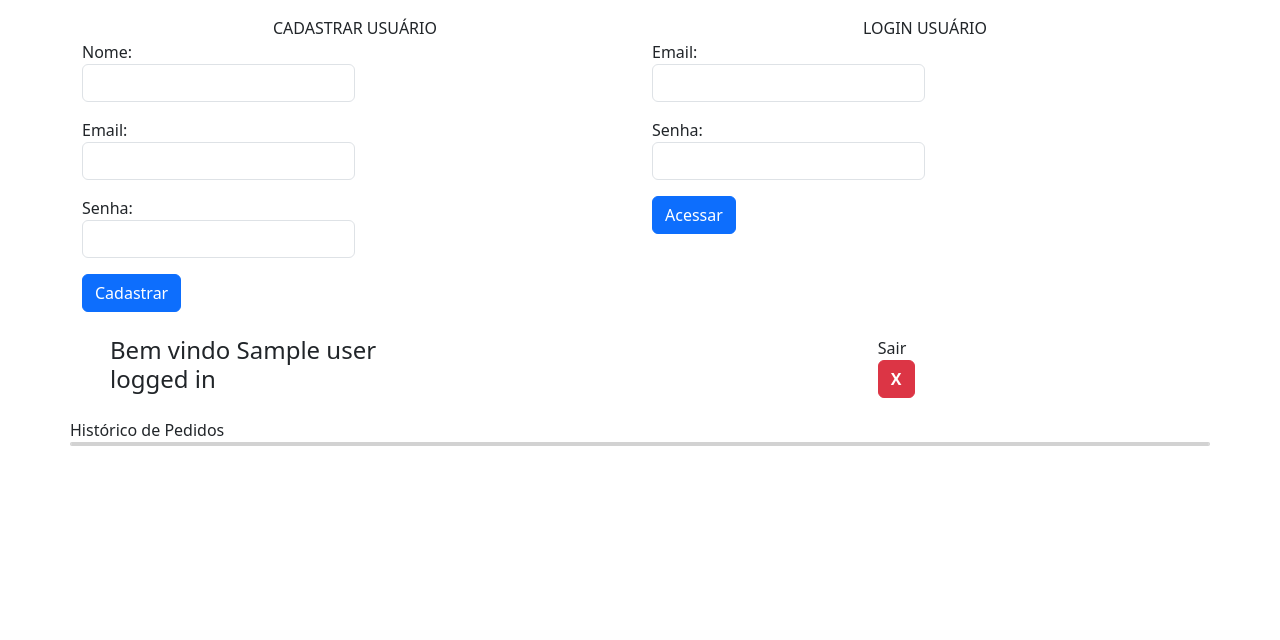
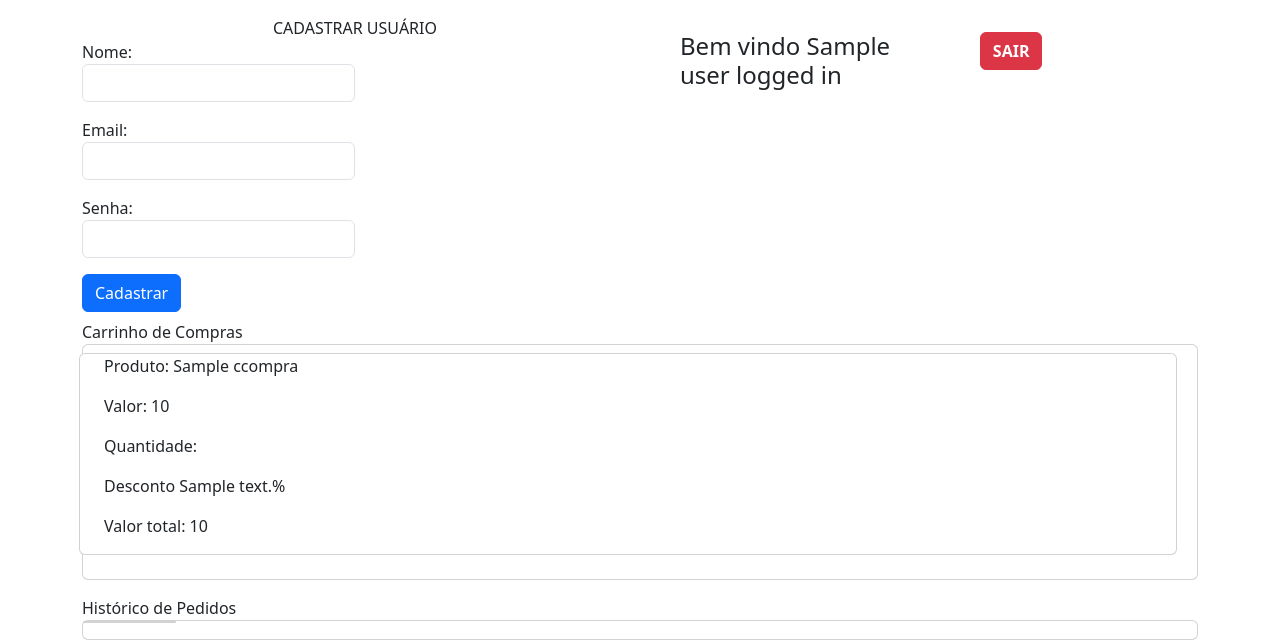
Before and after one commit to garpereira/projeto_redis_aibd, a Flask app: template templates/account.html in a window 1280 px wide. Shown: the part 170-810 px from the top of the page. Before the commit the page ends 616 px from the top, so only its background shows below. Run offline with Flask 3, Linux system fonts and the light colour scheme; the template is opened without the code that fills it: most values are stand-ins (such as "Sample title", 1, 10 or a date in 2020).

Commit message:
feat: Carrinho de Compras, Template, Sessão
Foi realizada uma alteração em como a sessão estava sendo definida, pois quando colocado o usuário inteiro na sessão extrapolava o limite de bytes do cabeçalho, dessa forma foi deixado somente o email como chave da sessão e com isso a extração das informações do usuário é possível.
- Criado o Carrinho de Compras, ainda com esqueleto básico de front-end, mas o backend esta funcional
- É possível adicionar produtos ao carrinho de compras de um usuário
- Checagem se o usuário está logado para realizar a compra
- É necessári realizar correções no frontend, na rota account e nas mensagens de sucesso e falha da compra no index
- Adicionado as chaves na estrutura do usuario desconto, valor_desconto para evitar ter que ficar fazendo verificacoes se a chave existe ou não
- Adicionado a verificacao > 0.0 no frontend para verificar se há desconto ativo
- Adicionada a função get_single_product que retorna somente um produto pesquisado
p
- Criada a funcao update_user_session que atualiza as informacoes de carrinho e historico de pedidos do usuário, é necessário para atualizar as informacoes de promoções
- Pequenas mudanças no frontend

```diff
--- a/app.py
+++ b/app.py
@@ -1,8 +1,9 @@
-from flask import Flask, render_template, request, redirect, url_for, session
+from flask import Flask, render_template, request, redirect, url_for, session, send_from_directory
 import redis
 import base64
 import json
-from datetime import datetime
+from datetime import datetime, timedelta
+from os.path import join
 
 # Iniciando a aplicação Flask
 app = Flask(__name__)
@@ -28,17 +29,38 @@ def index():
     message = request.args.get('message')
     message_promo = request.args.get('message_promo')
     message_delete = request.args.get('message_delete')
+    message_login = request.args.get('message_login')
 
-    return render_template('index.html', product_list=products, message=message, message_promo=message_promo, message_delete=message_delete)
+    return render_template('index.html', product_list=products, message=message, message_promo=message_promo, message_delete=message_delete, message_login=message_login)
+
+@app.route('/static/<path:filename>')
+def static_files(filename):
+    response = send_from_directory('static', filename)
+    response.cache_control.max_age = timedelta(days=1)
+    return response
 
 @app.route('/account')
 def account():
     message_user_register = request.args.get('message_user_register')
     message_user_login = request.args.get('message_user_login')
-    try:
-        user_logged_in = session['username']
-    except:
-        user_logged_in = None
+
+
+    if 'username' in session.keys():
+        user_logged_in = update_user_session()
+        discounts = get_all_discounts()
+
+        products_ = []
+        for product_name in user_logged_in['carrinho_compra']:
+            products_.append(get_single_product(product_name))
+            for discount in discounts:
+                if discount['nome'] == products_[-1]['nome']:
+                    products_[-1]['desconto'] = discount['desconto']
+                    products_[-1]['valor_desconto'] = round(float(products_[-1]['valor']) * (1 - float(discount['desconto']) / 100), 2)
+                    products_[-1]['tempo_expiracao'] = discount['tempo_expiracao']
+
+        user_logged_in['carrinho_compra'] = products_
+    else:
+        user_logged_in = False
 
     return render_template('account.html', message_user_register=message_user_register, message_user_login=message_user_login, user_logged_in=user_logged_in)
 
@@ -49,13 +71,18 @@ def create_product(nome, valor, quantidade, imagem):
             imagem_base64 = base64.b64encode(imagem_data).decode('utf-8')
 
         else:
-            imagem_base64 = "..."
+            pattern_path = join(app.static_folder, 'images/logo_.png')
+            with open(pattern_path, 'rb') as img_file:
+                imagem_data = img_file.read()
+                imagem_base64 = base64.b64encode(imagem_data).decode('utf-8')
 
         produto = {
             'nome': nome,
             'valor': valor,
             'quantidade': quantidade,
-            'imagem': imagem_base64
+            'imagem': imagem_base64,
+            'desconto': 0.0,
+            'valor_desconto': 0.0
         }
         redis_cnn.hset(f'produto:{nome}', mapping=produto)  # O nome do produto será a chave do hash
 # Exemplo de uso:
@@ -71,6 +98,9 @@ def handle_create_product():
     create_product(nome, valor, quantidade, imagem)
     message = "Produto cadastrado com sucesso!"
     return redirect(url_for('index', message=message))
+
+def get_single_product(product_name):
+    return redis_cnn.hgetall(f'produto:{product_name}')
 
 def get_product_names():
     # Usa SCAN para iterar sobre todas as chaves
@@ -172,12 +202,21 @@ def login_user(email, senha):
             usuario = redis_cnn.hgetall(f'usuario:{email}')
             if senha == usuario['senha']:
                 # Inicia a sessão do usuario
-                session['username'] = usuario
+                session['username'] = {'email':usuario['email']}
                 return 'success'
             else:
                 return 'failure'
         else:
             return 'failure'
+
+def update_user_session():
+    if 'username' in session.keys():
+        usuario = redis_cnn.hgetall(f'usuario:{session["username"]["email"]}')
+        carrinho_ = json.loads(redis_cnn.hget(f'usuario:{session["username"]["email"]}', 'carrinho_compra'))
+        historico_ = json.loads(redis_cnn.hget(f'usuario:{session["username"]["email"]}', 'historico_pedidos'))
+        usuario['carrinho_compra'] = carrinho_
+        usuario['historico_pedidos'] = historico_
+        return usuario
 
 @app.route('/logout', methods=['POST'])
 def logout_user():
@@ -193,18 +232,18 @@ def delete_product(product_name):
     message = f'Produto {product_name} excluído com sucesso!'
     return redirect(url_for('index', message_delete=message))
 
-@app.route('/add_to_cart/<product>', methods=['POST'])
-def add_to_cart(product):
-    # Verifica se há usuário logado
-    if session['username']:
-        # Pegar o usuário da sessão
-        usuario = session['username']
-        # Adicionar o produto em seu carrinho
-
-
+@app.route('/add_to_cart/?<product_name>', methods=['POST'])
+def add_to_cart(product_name):
+    # Verifica se há usuário logado, então atualiza o carrinho
+    if 'username' in session.keys():
+        user = session['username']
+        cart_shop = json.loads(redis_cnn.hget(f'usuario:{user["email"]}', 'carrinho_compra'))
+        cart_shop.append(product_name)
+        redis_cnn.hset(f'usuario:{user["email"]}', 'carrinho_compra', json.dumps(cart_shop))
+        session['username'] = redis_cnn.hgetall(f'usuario:{user["email"]}')
+        return redirect(url_for('index', message_login='success'))
     else:
-        # Retorna aviso que precisa estar logado para comprar
-        None
+        return redirect(url_for('index', message_login='failure'))
 
 if __name__ == '__main__':
     app.run(debug=True)
--- a/templates/account.html
+++ b/templates/account.html
@@ -43,6 +43,7 @@
                 {% endif %}
             {% endif %}
         </div>
+        {% if not user_logged_in %}
         <div class="col col-sm-12 col-md-12 col-lg-6 col-xl-6">
             <div class="row">
                 <div class="col-12 text-center">
@@ -71,26 +72,56 @@
             {% endif %}
         </div>
     </div>
-</div>
-
-{% if user_logged_in %}
+    {% else %}
+    <div class="col col-sm-12 col-md-12 col-lg-6 col-xl-6">
         <!-- Informações do Usuário -->
     <section id="informacoes_usuario">
-        <div class="container">
         <div class="row m-3">
-                <div class="col">
+            <div class="col col-md-7 col-lg-6 col-sm-8">
                 <h4>Bem vindo {{user_logged_in.nome}}</h4>
             </div>
-                <div class="col offset-5 flex-column">
-                    <div class="col-6 d-flex">Sair</div>
-                    <div class="col-6 d-flex">
+            <div class="col offset-1 d-flex ">
+                <div class="col">
                     <form action="{{ url_for('logout_user') }}" method="POST">
                         <button class="btn btn-danger fw-bold" type="submit">
-                                X
+                            SAIR
                         </button>
                     </form>
                 </div>
             </div>
+        </div>
+    </section>
+    </div>
+</div>
+<!-- Items do Carrinho de Compras -->
+<section id="carrinho_compras">
+    <div class="container">
+        <div class="row">
+            Carrinho de Compras
+        </div>
+        <div class="row card mb-3 p-2">
+            <!-- Cada produto sendo adicionado aqui -->
+            {% for ccompra in user_logged_in.carrinho_compra %}
+            <div class="row card row-sm-5 row-md-4 row-lg-2 row-xl-1 row-xxl-1 mb-3 d-flex flex-column">
+                <div class="col col-sm-4 col-md-3 col-lg-3 mb-3">
+                    Produto: {{ ccompra.nome }}
+                </div>
+                <div class="col col-sm-4 col-md-3 col-lg-3 mb-3">
+                    Valor: {{ ccompra.valor }}
+                </div>
+                <div class="col col-sm-4 col-md-3 col-lg-3 mb-3">
+                    Quantidade:
+                </div>
+                {% if ccompra.desconto|float > 0.0 %}
+                <div class="col col-sm-4 col-md-3 col-lg-3 mb-3">
+                    Desconto {{ ccompra.desconto }}%
+                </div>
+                <div class="col col-sm-4 col-md-3 col-lg-3 mb-3">
+                    Valor total: {{ ccompra.valor_desconto }}
+                </div>
+                {% endif %}
+            </div>
+            {% endfor %}
         </div>
     </div>
 </section>
@@ -103,16 +134,11 @@
         </div>
         <div class="row card">
             <!-- Cada produto sendo adicionado aqui -->
-                <div class="col card">
+            {% for hpedido in user_logged_in.historico_pedidos %}
+            <div class="col card col-sm-5 col-md-4 col-lg-2 col-xl-1 col-xxl-1 mb-3 d-flex flex-column">
+
             </div>
-            </div>
-        </div>
-    </section>
-    <!-- Items do Carrinho de Compras -->
-    <section id="carrinho_compras">
-        <div class="container">
-            <div class="row">
-
+            {% endfor %}
         </div>
     </div>
 </section>
--- a/templates/base.html
+++ b/templates/base.html
@@ -14,7 +14,7 @@
             background: linear-gradient(#e78e30, #dd3d18)
         }
     </style>
-    <link rel="icon" type="image/png" sizes="48x48" href="../static/images/favicon.png">
+    <link rel="icon" type="image/png" sizes="48x48" href="/static/images/favicon.png">
 </head>
 <body>
     <!-- Cabeçalho de Página -->
@@ -23,19 +23,19 @@
         <div class="container-fluid bg-logo-custom">
             <div class="row">
                 <div class="col">
-                    <img src="../static/images/cale-se.png" width="500px">
+                    <img src="/static/images/cale-se.png?v=1.0" width="500px">
                 </div>
                 <div class="col-2">
-                    <img src="../static/images/logo_sc.png" width="150px">
+                    <img src="/static/images/logo_sc.png?v=1.0" width="150px">
                 </div>
                 <div class="col">
-                    <img src="../static/images/precos_.png" width="200px">
+                    <img src="/static/images/precos_.png?v=1.0" width="200px">
                     <div class="row">
-                        <img src="../static/images/deixa_.png" width="250px">
+                        <img src="/static/images/deixa_.png?v=1.0" width="250px">
                     </div>
                 </div>
                 <div class="col">
-                    <img src="../static/images/louco_.png" width="250px">
+                    <img src="/static/images/louco_.png?v=1.0" width="250px">
                 </div>
 
             </div>
```
Also changed, not shown: templates/index.html (+24 -6 lines), static/images/products/s24.png (deleted). Lines whose indentation alone changed are shown as unchanged.
